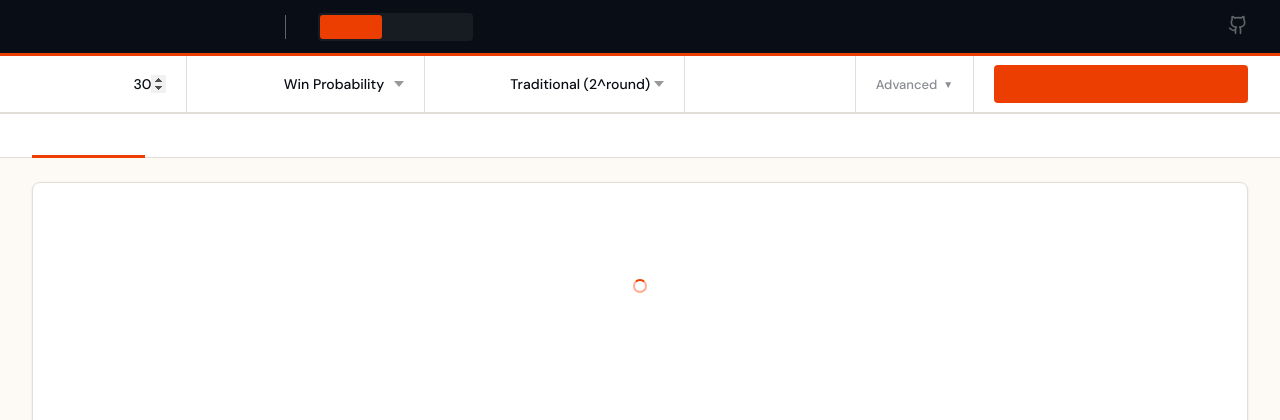
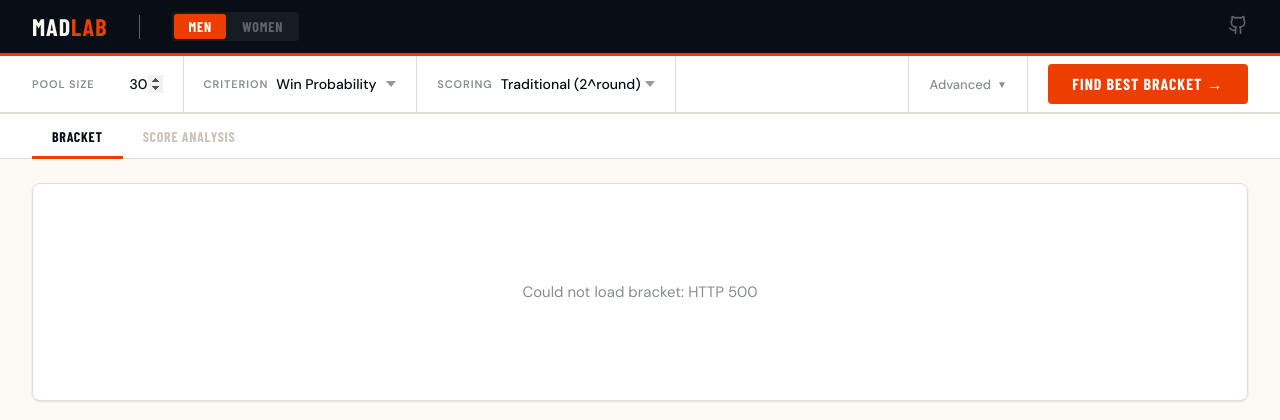
Before and after one commit to lquartararo/madlab, a FastAPI app: page / in a window 1280 px wide. Shown: the top 420 px of the page. Run offline with FastAPI, Linux system fonts and the light colour scheme; data that the repository does not hold is empty; some web fonts are replaced.

Commit message:
Update header wordmark to MadLab

```diff
--- a/src/madlab/templates/index.html
+++ b/src/madlab/templates/index.html
@@ -565,7 +565,7 @@
 
 <!-- ── Header ──────────────────────────────────────────────────────────── -->
 <header>
-  <span class="wordmark">March<span>Madness</span></span>
+  <span class="wordmark">Mad<span>Lab</span></span>
   <div class="header-rule"></div>
   <div class="league-toggle" role="group" aria-label="League">
     <button class="active" data-league="men">Men</button>
```
